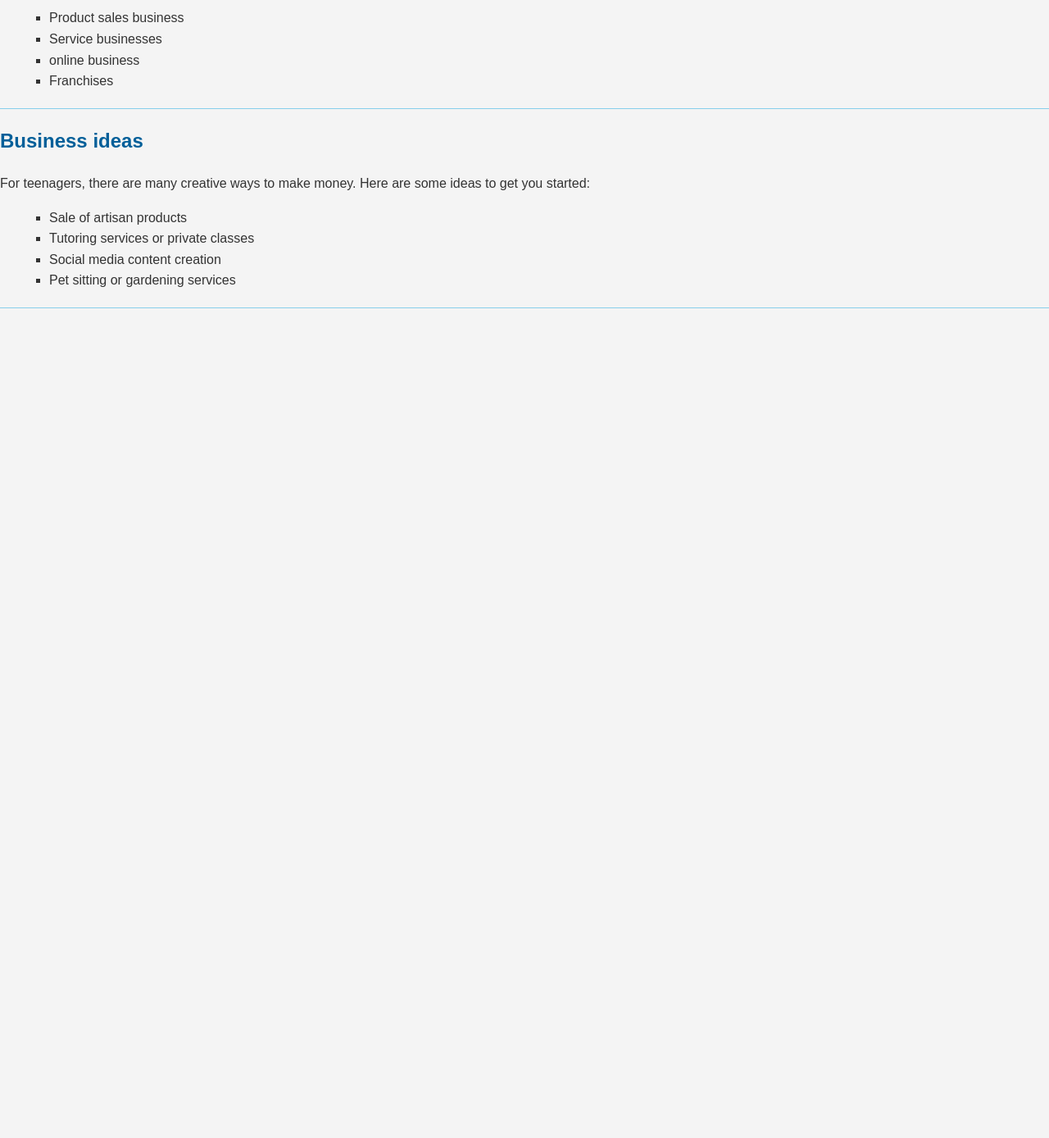
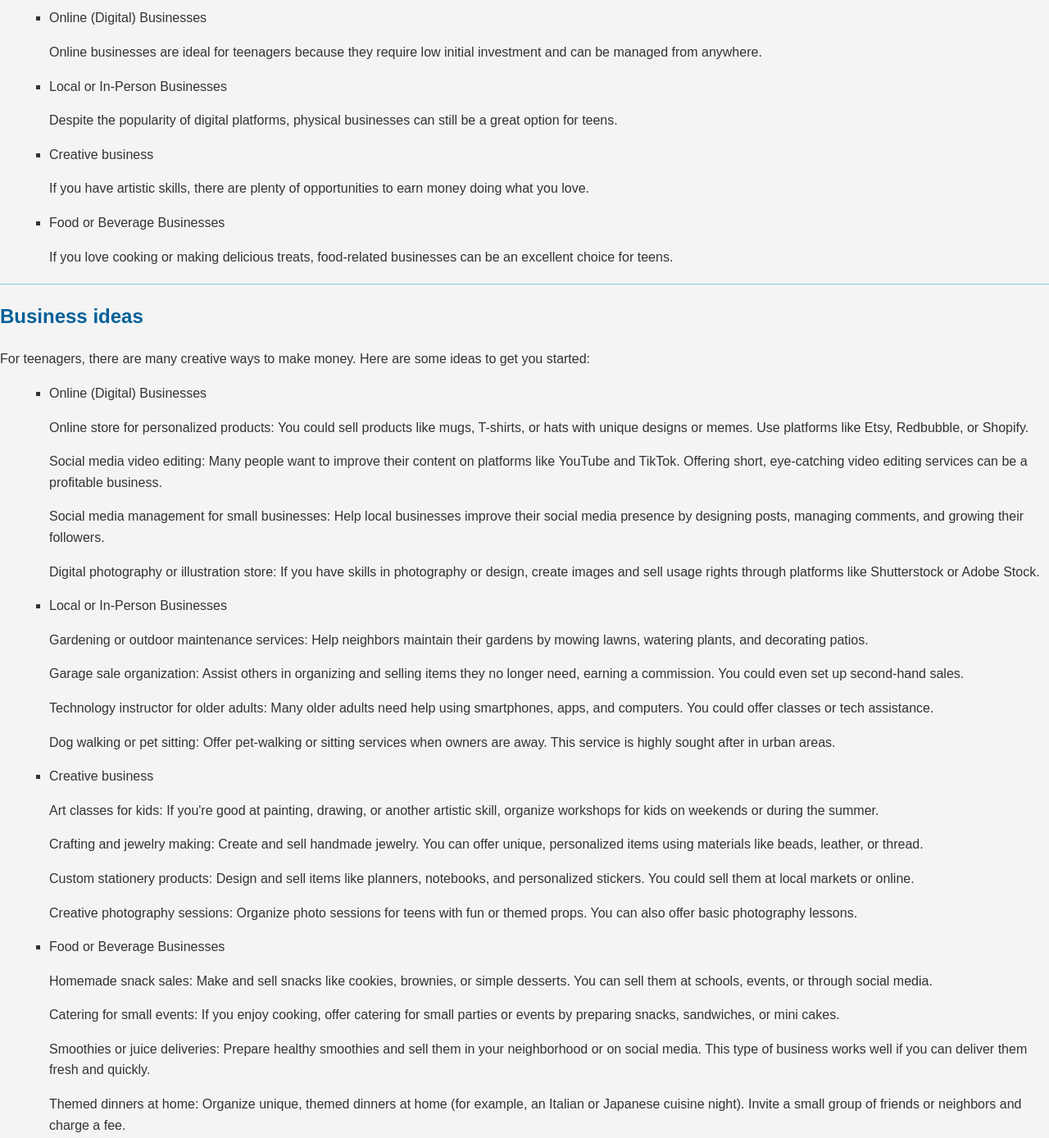
Before and after one commit to Omar2010-31/How-to-make-money, a plain HTML site: page index.html in a window 1280 px wide. Shown: the part 1000-2388 px from the top of the page at 82% size. Before the commit the page ends 1396 px from the top, so only its background shows below. Drawn offline with Linux system fonts and the light colour scheme.

Commit message:
Update index.html

```diff
--- a/index.html
+++ b/index.html
@@ -96,7 +96,7 @@
 <nav>
     <a href="#about">About us</a>
     <a href="#negocio">¿What is a business?</a>
-    <a href="#tipos">Types of business</a>
+    <a href="#tipos">Types</a>
     <a href="#ideas">Ideas</a>
 </nav>
 
@@ -137,10 +137,14 @@
     <h2>Types of business</h2>
     <p>There are different types of businesses, from small startups to large companies. Some common business types include:</p>
     <ul>
-        <li>Product sales business</li>
-        <li>Service businesses</li>
-        <li>online business</li>
-        <li>Franchises</li>
+        <li>Online (Digital) Businesses</li>
+    <p>Online businesses are ideal for teenagers because they require low initial investment and can be managed from anywhere.</p>
+        <li>Local or In-Person Businesses</li>
+    <p>Despite the popularity of digital platforms, physical businesses can still be a great option for teens.</p>
+        <li>Creative business</li>
+    <p>If you have artistic skills, there are plenty of opportunities to earn money doing what you love.</p>
+        <li>Food or Beverage Businesses</li>
+    <p>If you love cooking or making delicious treats, food-related businesses can be an excellent choice for teens.</p>
     </ul>
     <hr>
 </section>
@@ -150,10 +154,26 @@
     <h2>Business ideas</h2>
     <p>For teenagers, there are many creative ways to make money. Here are some ideas to get you started:</p>
     <ul>
-        <li>Sale of artisan products</li>
-        <li>Tutoring services or private classes</li>
-        <li>Social media content creation</li>
-        <li>Pet sitting or gardening services</li>
+        <li>Online (Digital) Businesses</li>
+    <p>Online store for personalized products: You could sell products like mugs, T-shirts, or hats with unique designs or memes. Use platforms like Etsy, Redbubble, or Shopify.</p>
+    <p>Social media video editing: Many people want to improve their content on platforms like YouTube and TikTok. Offering short, eye-catching video editing services can be a profitable business.</p>
+    <p>Social media management for small businesses: Help local businesses improve their social media presence by designing posts, managing comments, and growing their followers.</p>
+    <p>Digital photography or illustration store: If you have skills in photography or design, create images and sell usage rights through platforms like Shutterstock or Adobe Stock.</p>
+        <li>Local or In-Person Businesses</li>
+    <p>Gardening or outdoor maintenance services: Help neighbors maintain their gardens by mowing lawns, watering plants, and decorating patios.</p>
+    <p>Garage sale organization: Assist others in organizing and selling items they no longer need, earning a commission. You could even set up second-hand sales.</p>
+    <p>Technology instructor for older adults: Many older adults need help using smartphones, apps, and computers. You could offer classes or tech assistance.</p>
+    <p>Dog walking or pet sitting: Offer pet-walking or sitting services when owners are away. This service is highly sought after in urban areas.</p>
+        <li>Creative business</li>
+    <p>Art classes for kids: If you're good at painting, drawing, or another artistic skill, organize workshops for kids on weekends or during the summer.</p>
+    <p>Crafting and jewelry making: Create and sell handmade jewelry. You can offer unique, personalized items using materials like beads, leather, or thread.</p>
+    <p>Custom stationery products: Design and sell items like planners, notebooks, and personalized stickers. You could sell them at local markets or online.</p>
+    <p>Creative photography sessions: Organize photo sessions for teens with fun or themed props. You can also offer basic photography lessons.</p>
+        <li>Food or Beverage Businesses</li>
+    <p>Homemade snack sales: Make and sell snacks like cookies, brownies, or simple desserts. You can sell them at schools, events, or through social media.</p>
+    <p>Catering for small events: If you enjoy cooking, offer catering for small parties or events by preparing snacks, sandwiches, or mini cakes.</p>
+    <p>Smoothies or juice deliveries: Prepare healthy smoothies and sell them in your neighborhood or on social media. This type of business works well if you can deliver them fresh and quickly.</p>
+    <p>Themed dinners at home: Organize unique, themed dinners at home (for example, an Italian or Japanese cuisine night). Invite a small group of friends or neighbors and charge a fee.</p>
     </ul>
     <hr>
 </section>
```
